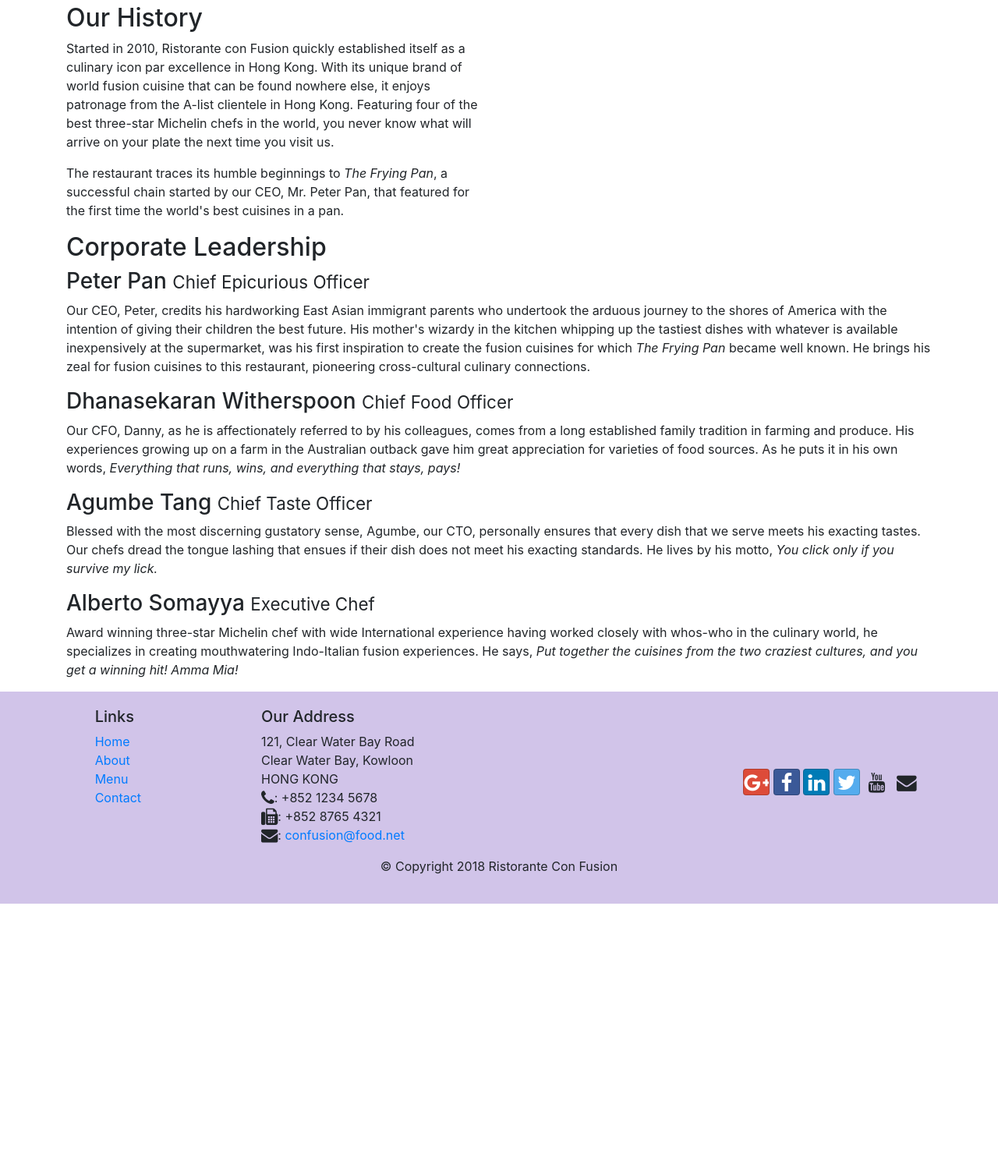
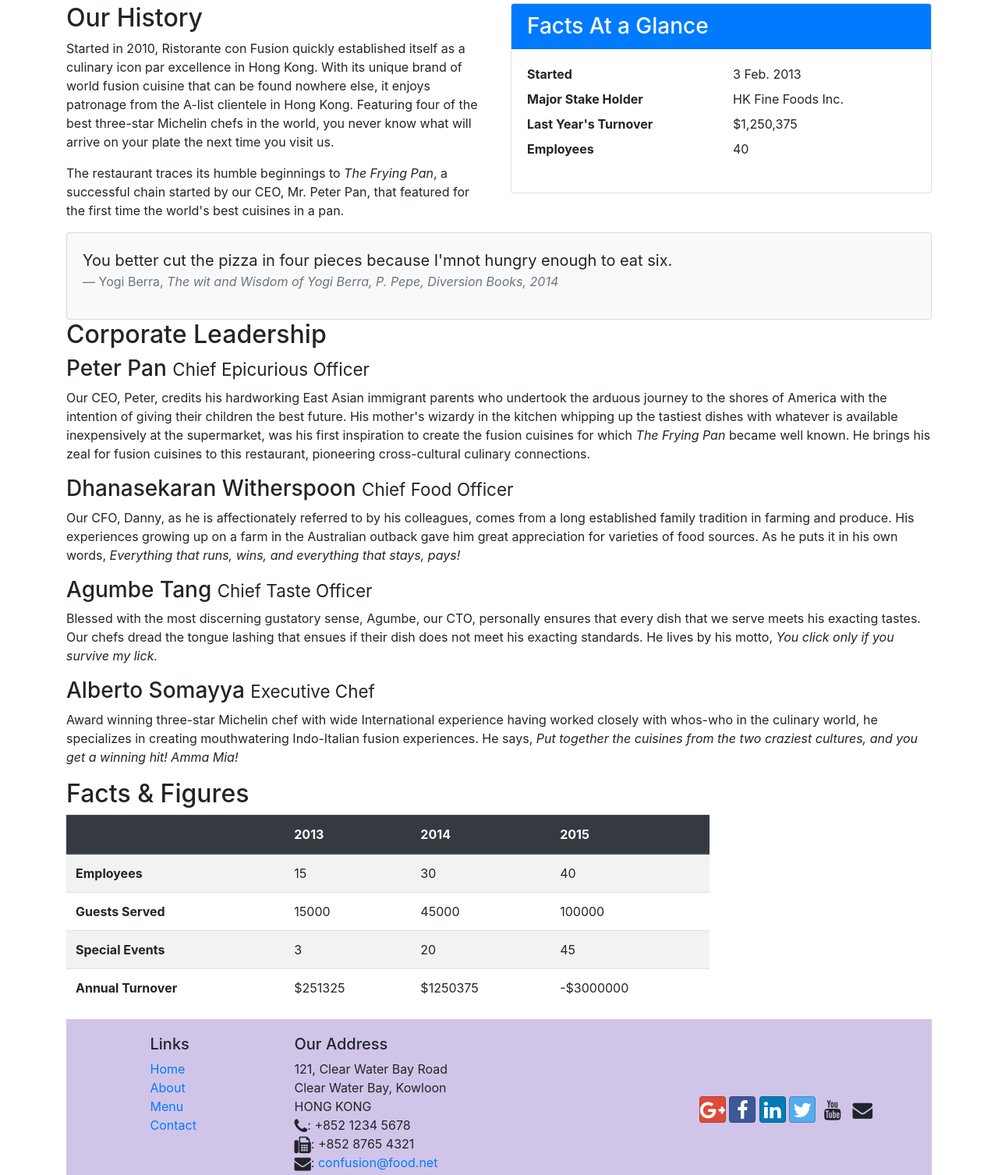
Before and after one commit to himanshusamdarshi19/Assignment-1, a website: page aboutus.html in a window 1280 px wide. Shown: the part 411-1918 px from the top of the page at 78% size. Before the commit the page ends 1570 px from the top, so only its background shows below. Drawn offline with nearby package versions, Linux system fonts and the light colour scheme.

Commit message:
Tenth Commit

```diff
--- a/aboutus.html
+++ b/aboutus.html
@@ -64,7 +64,33 @@
                 <p>Started in 2010, Ristorante con Fusion quickly established itself as a culinary icon par excellence in Hong Kong. With its unique brand of world fusion cuisine that can be found nowhere else, it enjoys patronage from the A-list clientele in Hong Kong.  Featuring four of the best three-star Michelin chefs in the world, you never know what will arrive on your plate the next time you visit us.</p>
                 <p>The restaurant traces its humble beginnings to <em>The Frying Pan</em>, a successful chain started by our CEO, Mr. Peter Pan, that featured for the first time the world's best cuisines in a pan.</p>
             </div>
-            <div>
+            <div class="col-sm">
+            	<div class="card">
+            		<h3 class="card-header bg-primary text-white">Facts At a Glance</h3>
+            		<div class="card-body">
+            			<dl class="row">
+            				<dt class="col-6">Started</dt>
+            				<dd class="col-6">3 Feb. 2013</dd>
+            				<dt class="col-6">Major Stake Holder</dt>
+            				<dd class="col-6">HK Fine Foods Inc.</dd>
+            				<dt class="col-6">Last Year's Turnover</dt>
+            				<dd class="col-6">$1,250,375</dd>
+            				<dt class="col-6">Employees</dt>
+            				<dd class="col-6">40</dd>
+            			</dl>
+            		</div>
+            	</div>
+            </div>
+            <div class="col-12">
+            	<div class="card card-body bg-light">
+            		<blockquote class="blockquote">
+            			<p class="mb-0">You better cut the pizza in four pieces because I'mnot hungry enough to eat six.</p>
+            			<footer class="blockquote-footer">Yogi Berra,
+            				<cite title="Source Title">The wit and Wisdom of Yogi Berra, P. Pepe, Diversion Books, 2014
+            				</cite>
+            			</footer>
+            		</blockquote>
+            	</div>
             </div>
         </div>
 
@@ -72,16 +98,58 @@
             <div class="col-sm-12">
                 <h2>Corporate Leadership</h2>
                 <h3>Peter Pan <small>Chief Epicurious Officer</small></h3>
-                <div class="d-none d-lg-block"><p>Our CEO, Peter, credits his hardworking East Asian immigrant parents who undertook the arduous journey to the shores of America with the intention of giving their children the best future. His mother's wizardy in the kitchen whipping up the tastiest dishes with whatever is available inexpensively at the supermarket, was his first inspiration to create the fusion cuisines for which <em>The Frying Pan</em> became well known. He brings his zeal for fusion cuisines to this restaurant, pioneering cross-cultural culinary connections.</p></div>
+                <p class="d-none d-lg-block">Our CEO, Peter, credits his hardworking East Asian immigrant parents who undertook the arduous journey to the shores of America with the intention of giving their children the best future. His mother's wizardy in the kitchen whipping up the tastiest dishes with whatever is available inexpensively at the supermarket, was his first inspiration to create the fusion cuisines for which <em>The Frying Pan</em> became well known. He brings his zeal for fusion cuisines to this restaurant, pioneering cross-cultural culinary connections.</p>
                 <h3>Dhanasekaran Witherspoon <small>Chief Food Officer</small></h3>
-                <div class="d-none d-lg-block"><p>Our CFO, Danny, as he is affectionately referred to by his colleagues, comes from a long established family tradition in farming and produce. His experiences growing up on a farm in the Australian outback gave him great appreciation for varieties of food sources. As he puts it in his own words, <em>Everything that runs, wins, and everything that stays, pays!</em></p></div>
+                <p class="d-none d-lg-block">Our CFO, Danny, as he is affectionately referred to by his colleagues, comes from a long established family tradition in farming and produce. His experiences growing up on a farm in the Australian outback gave him great appreciation for varieties of food sources. As he puts it in his own words, <em>Everything that runs, wins, and everything that stays, pays!</em></p>
                 <h3>Agumbe Tang <small>Chief Taste Officer</small></h3>
-                <div class="d-none d-lg-block"><p>Blessed with the most discerning gustatory sense, Agumbe, our CTO, personally ensures that every dish that we serve meets his exacting tastes. Our chefs dread the tongue lashing that ensues if their dish does not meet his exacting standards. He lives by his motto, <em>You click only if you survive my lick.</em></p></div>
+                <p class="d-none d-lg-block">Blessed with the most discerning gustatory sense, Agumbe, our CTO, personally ensures that every dish that we serve meets his exacting tastes. Our chefs dread the tongue lashing that ensues if their dish does not meet his exacting standards. He lives by his motto, <em>You click only if you survive my lick.</em></p>
                 <h3>Alberto Somayya <small>Executive Chef</small></h3>
-                <div class="d-none d-lg-block"><p>Award winning three-star Michelin chef with wide International experience having worked closely with whos-who in the culinary world, he specializes in creating mouthwatering Indo-Italian fusion experiences. He says, <em>Put together the cuisines from the two craziest cultures, and you get a winning hit! Amma Mia!</em></p></div>
+                <p class="d-none d-lg-block">Award winning three-star Michelin chef with wide International experience having worked closely with whos-who in the culinary world, he specializes in creating mouthwatering Indo-Italian fusion experiences. He says, <em>Put together the cuisines from the two craziest cultures, and you get a winning hit! Amma Mia!</em></p>
             </div>
        </div>
-
+       <div class="row row-content">
+       		<div class="col-12 col-sm-9">
+       			<h2>Facts &amp; Figures</h2>
+       			<div class="table-responsive">
+       				<table class="table table-striped">
+       					<thead class="thead-dark">
+       						<tr>
+       							<th>&nbsp;</th>
+       							<th>2013</th>
+       							<th>2014</th>
+       							<th>2015</th>
+       						</tr>
+       					</thead>
+       					<tbody>
+       						<tr>
+       							<th>Employees</th>
+       							<td>15</td>
+       							<td>30</td>
+       							<td>40</td>
+       						</tr>
+       						<tr>
+       							<th>Guests Served</th>
+       							<td>15000</td>
+       							<td>45000</td>
+       							<td>100000</td>
+       						</tr>
+       						<tr>
+       							<th>Special Events</th>
+       							<td>3</td>
+       							<td>20</td>
+       							<td>45</td>
+       						</tr>
+       						<tr>
+       							<th>Annual Turnover</th>
+       							<td>$251325</td>
+       							<td>$1250375</td>
+       							<td>-$3000000</td>
+       						</tr>
+       					</tbody>
+       				</table>
+       			</div>
+       		<div class="col-12 col-sm-3"></div>
+       </div>
     </div>
 
     <footer class="footer">
```
Also changed, not shown: 1 other file.
